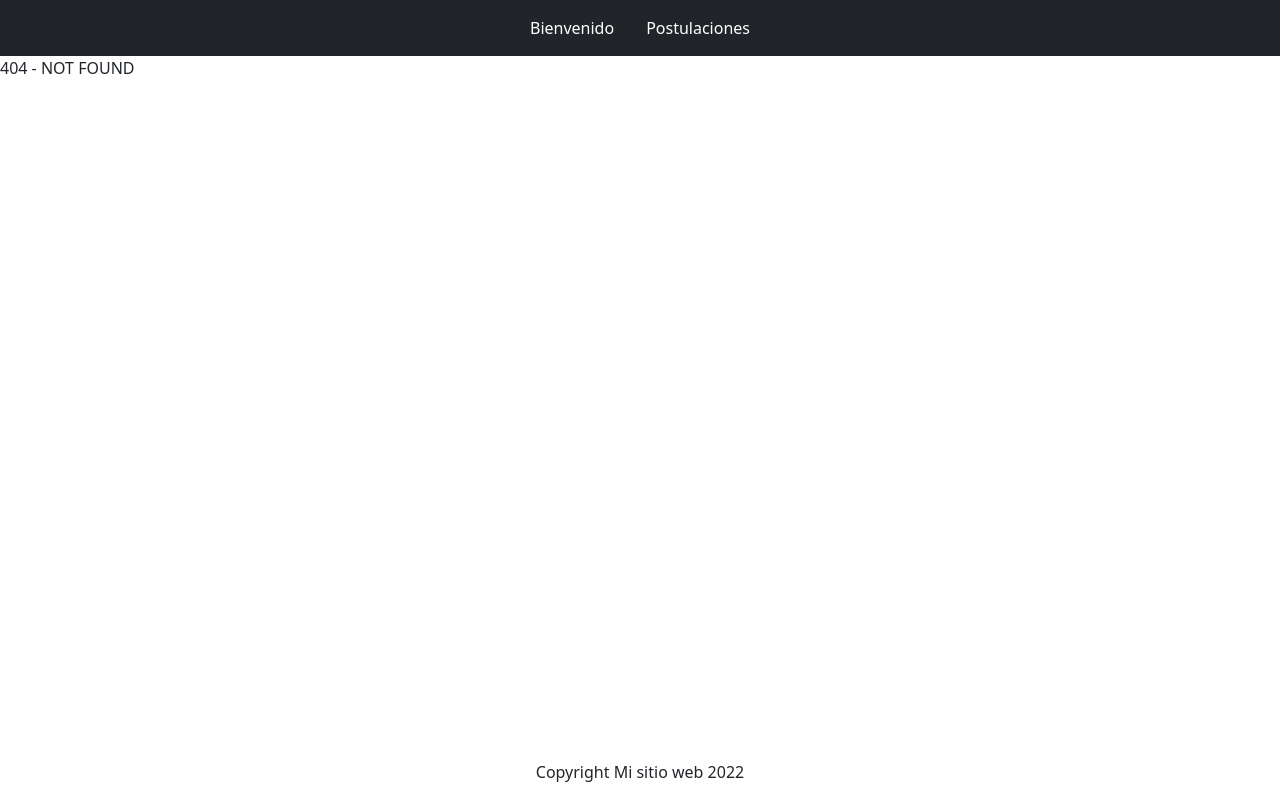
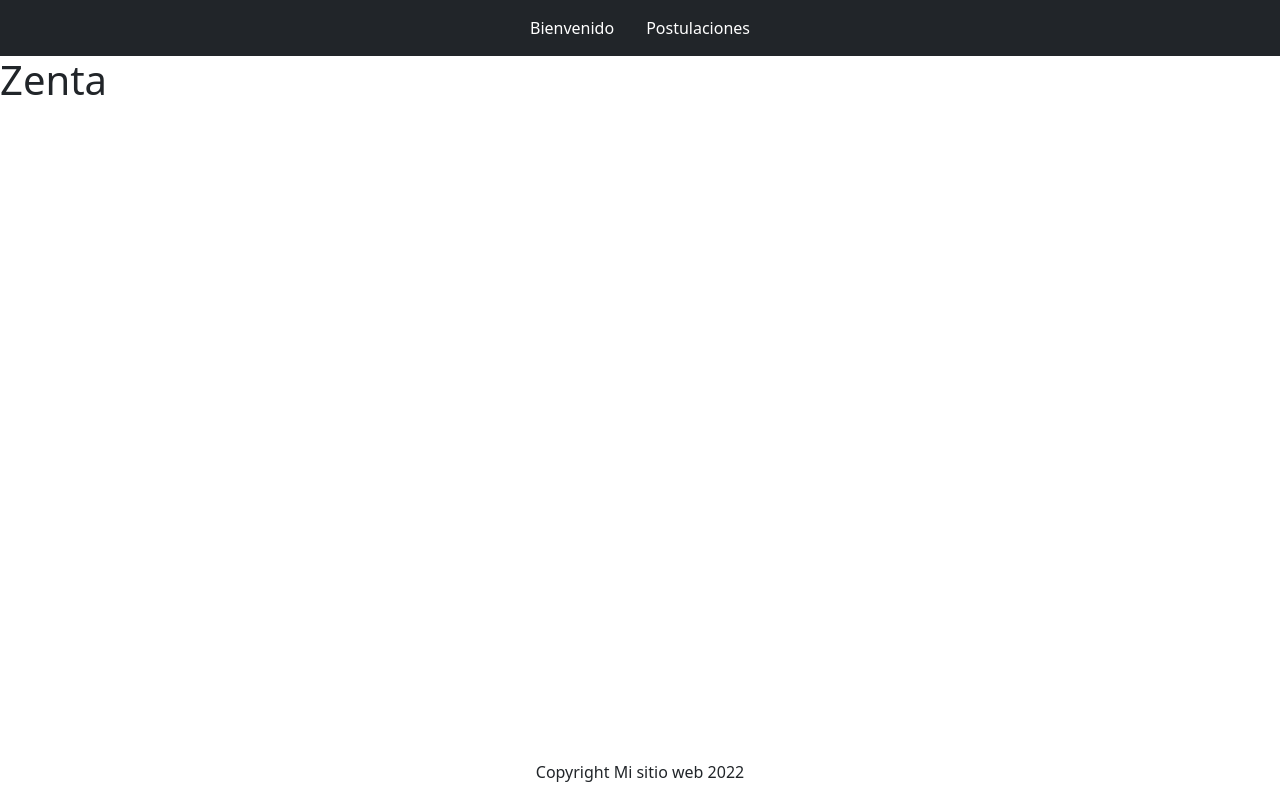
Before and after one commit to arianrdcas/PostulApp, a React (Create React App) app in the folder frontend/: page /empresapage/1 in a window 1280 px wide. Before the commit this address had no page. Built offline with nearby package versions, Linux system fonts and the light colour scheme; data requests are answered from the project's data file.

Commit message:
Pagina de empresa por id ok

```diff
--- a/frontend/src/App.js
+++ b/frontend/src/App.js
@@ -8,6 +8,7 @@ import Postulaciones from "./pages/Postulaciones";
 import Loggin from "./pages/Loggin";
 import Registro from "./pages/Registro";
 import injectContext from "./store/appContext";
+import EmpresaPage from "./pages/EmpresaPage";
 
 function App() {
   return (
@@ -16,11 +17,13 @@ function App() {
         <Navbar />
         <Routes>
           <Route path="/" element={<Bienvenido />} />
-          <Route path="/Postulaciones" element={<Postulaciones />} />
+          <Route path="/postulaciones" element={<Postulaciones />} />
           <Route path="/loggin" element={<Loggin />} />
           <Route path="/registro" element={<Registro />} />
-          <Route path="/empresas/:empresasId" element={<EditarPostulacion />} />
+          <Route path="/empresas/" element={<EditarPostulacion />} />
           <Route path="/formulario" element={<Formulario />} />
+          <Route path="/empresapage/:id" element={<EmpresaPage />} />
+
           <Route path="*" element={<div>404 - NOT FOUND</div>} />
         </Routes>
         <Footer />
--- a/frontend/src/components/Tabla.jsx
+++ b/frontend/src/components/Tabla.jsx
@@ -48,7 +48,9 @@ const Tabla = () => {
                             </td>
                             <td className="align-baseline">{empresa.id}</td>
                             <td className="align-baseline">
-                              <Link to={"/empresas/" + empresa.id.toString()}>
+                              <Link
+                                to={`/empresapage/${empresa.id}`}
+                              >
                                 {empresa.nombre}
                               </Link>
                             </td>
--- /dev/null
+++ b/frontend/src/pages/EmpresaPage.jsx
@@ -0,0 +1,22 @@
+import React, { useContext, useEffect } from "react";
+import { useParams } from "react-router-dom";
+import { Context } from "../store/appContext";
+
+const EmpresaPage = () => {
+  const { store : {empresa}, actions } = useContext(Context);
+  //const { empresa } = store;
+  const {id} = useParams();
+
+
+   useEffect(() => {
+    actions.getEmpresaById("http://localhost:3001/empresas", id);
+  }, []);
+
+  return (
+    <>
+      <h1>{!!empresa && empresa.nombre}</h1>
+    </>
+  );
+};
+
+export default EmpresaPage;
--- a/frontend/src/store/flux.js
+++ b/frontend/src/store/flux.js
@@ -3,7 +3,7 @@ const getState = ({ getStore, getActions, setStore }) => {
     store: {
       usuario: null,
       empresas: null,
-      empresa: null,
+      empresa:null,
       error: null,
     },
 
@@ -19,8 +19,8 @@ const getState = ({ getStore, getActions, setStore }) => {
           })
           .catch(() => {});
       },
-      getEmpresaById: (url, empresasId) => {
-        fetch(`${url}/${empresasId}`, {})
+      getEmpresaById: (url, id) => {
+        fetch(`${url}/${id}`, {})
           .then((response) => {
             if (!response.ok) setStore({ error: response.error });
             return response.json();
```
Also changed, not shown: frontend/src/components/Empresa.jsx (deleted, +0 -50 lines).
